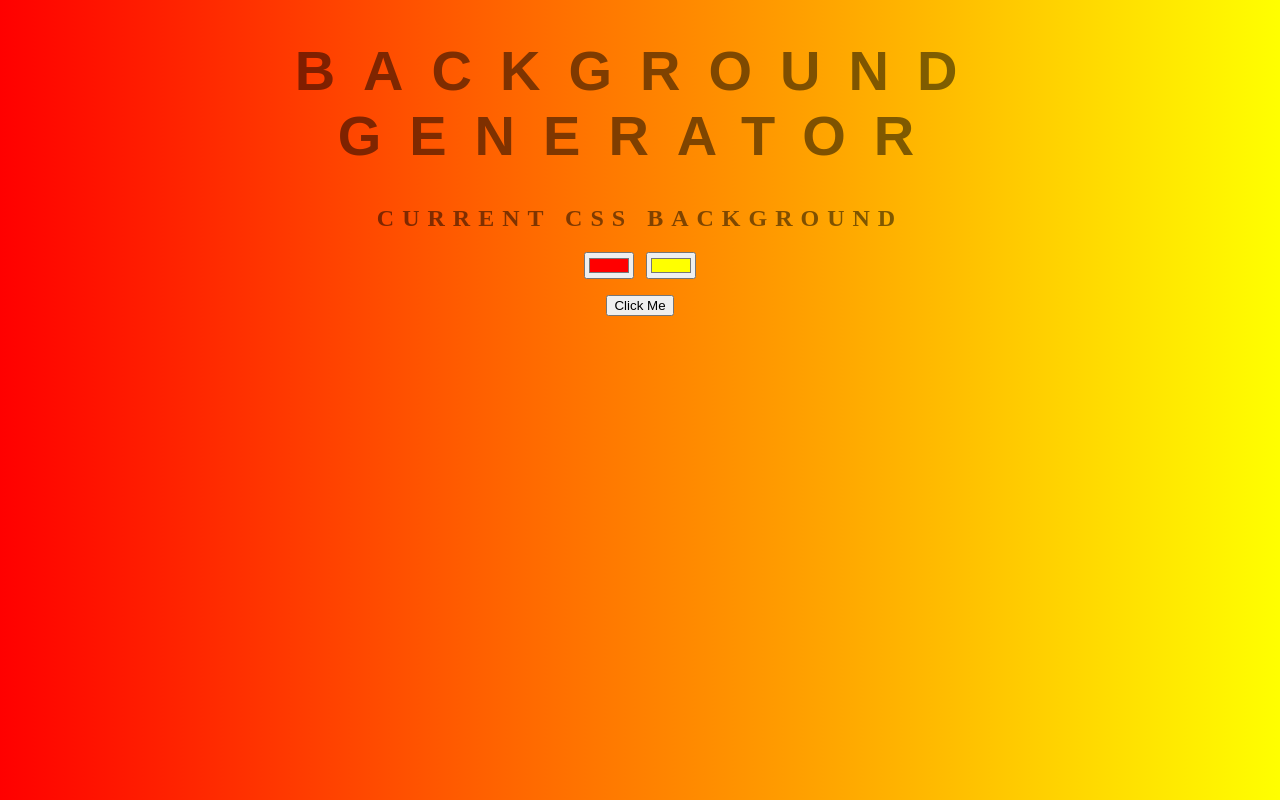
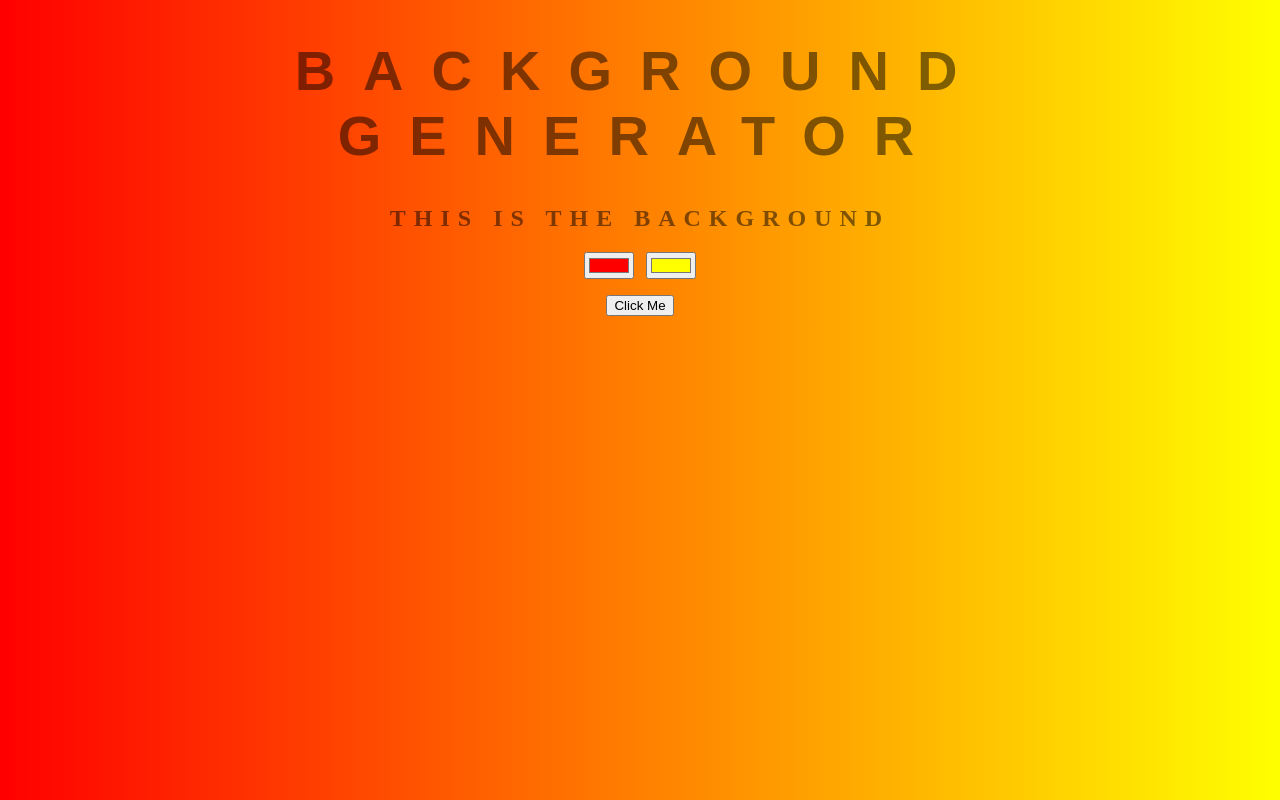
Before and after one commit to matchpik/background-generator, a website: page index.html in a window 1280 px wide. Drawn offline with Linux system fonts and the light colour scheme.

Commit message:
changed some text

```diff
--- a/index.html
+++ b/index.html
@@ -2,12 +2,12 @@
 <html lang="en">
 <head>
 	<meta charset="UTF-8">
-	<title>Gradient Background</title>
+	<title>Neat Background</title>
 	<link rel="stylesheet" type="text/css" href="styles.css">
 </head>
 <body id="gradient">
 	<h1>Background Generator</h1>
-	<h2>Current CSS Background</h2>
+	<h2>This is the background</h2>
 	<input type="color" class="color1" name="color1" value="#ff0000">
 	<input type="color" class="color2" name="color2" value="#ffff00">
 	<h3></h3>
```
